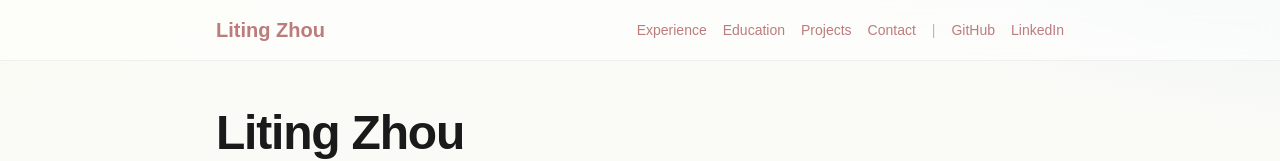
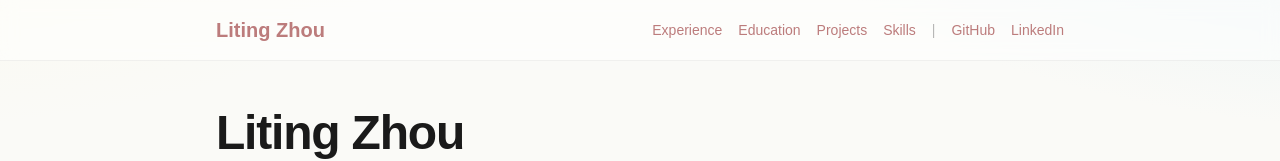
Before and after one commit to Liting-Zhou/liting-zhou.github.io, a Next.js app: page / in a window 1280 px wide. Shown: the top 161 px of the page. Built offline with nearby package versions, Linux system fonts and the light colour scheme.

Commit message:
change text

```diff
--- a/app/layout.tsx
+++ b/app/layout.tsx
@@ -15,7 +15,8 @@ const geistMono = Geist_Mono({
 
 export const metadata: Metadata = {
   title: "Liting Zhou | Resume & Portfolio",
-  description: "Personal website of Liting Zhou – Software Engineer. Resume, projects, and contact information.",
+  description:
+    "Personal website of Liting Zhou – Software Engineer. Resume, projects, and contact information.",
   metadataBase: new URL("https://liting-zhou.github.io"),
   openGraph: {
     title: "Liting Zhou | Resume & Portfolio",
@@ -34,15 +35,27 @@ export default function RootLayout({
 }>) {
   return (
     <html lang="en">
-      <body className={`${geistSans.variable} ${geistMono.variable} antialiased`}>
+      <body
+        className={`${geistSans.variable} ${geistMono.variable} antialiased`}
+      >
         <header className="sticky top-0 z-40 backdrop-blur supports-[backdrop-filter]:bg-white/50 bg-white/70 border-b border-black/5">
           <div className="max-w-4xl mx-auto w-full px-6 py-4 flex items-center justify-between">
-            <Link href="/" className="text-xl font-semibold">Liting Zhou</Link>
+            <Link href="/" className="text-xl font-semibold">
+              Liting Zhou
+            </Link>
             <nav className="flex gap-4 text-sm">
-              <a href="#experience" className="hover:underline">Experience</a>
-              <a href="#education" className="hover:underline">Education</a>
-              <a href="#projects" className="hover:underline">Projects</a>
-              <a href="#contact" className="hover:underline">Contact</a>
+              <a href="#experience" className="hover:underline">
+                Experience
+              </a>
+              <a href="#education" className="hover:underline">
+                Education
+              </a>
+              <a href="#projects" className="hover:underline">
+                Projects
+              </a>
+              <a href="#skills" className="hover:underline">
+                Skills
+              </a>
               <span className="opacity-30">|</span>
               <a
                 href="https://github.com/Liting-Zhou"
```
